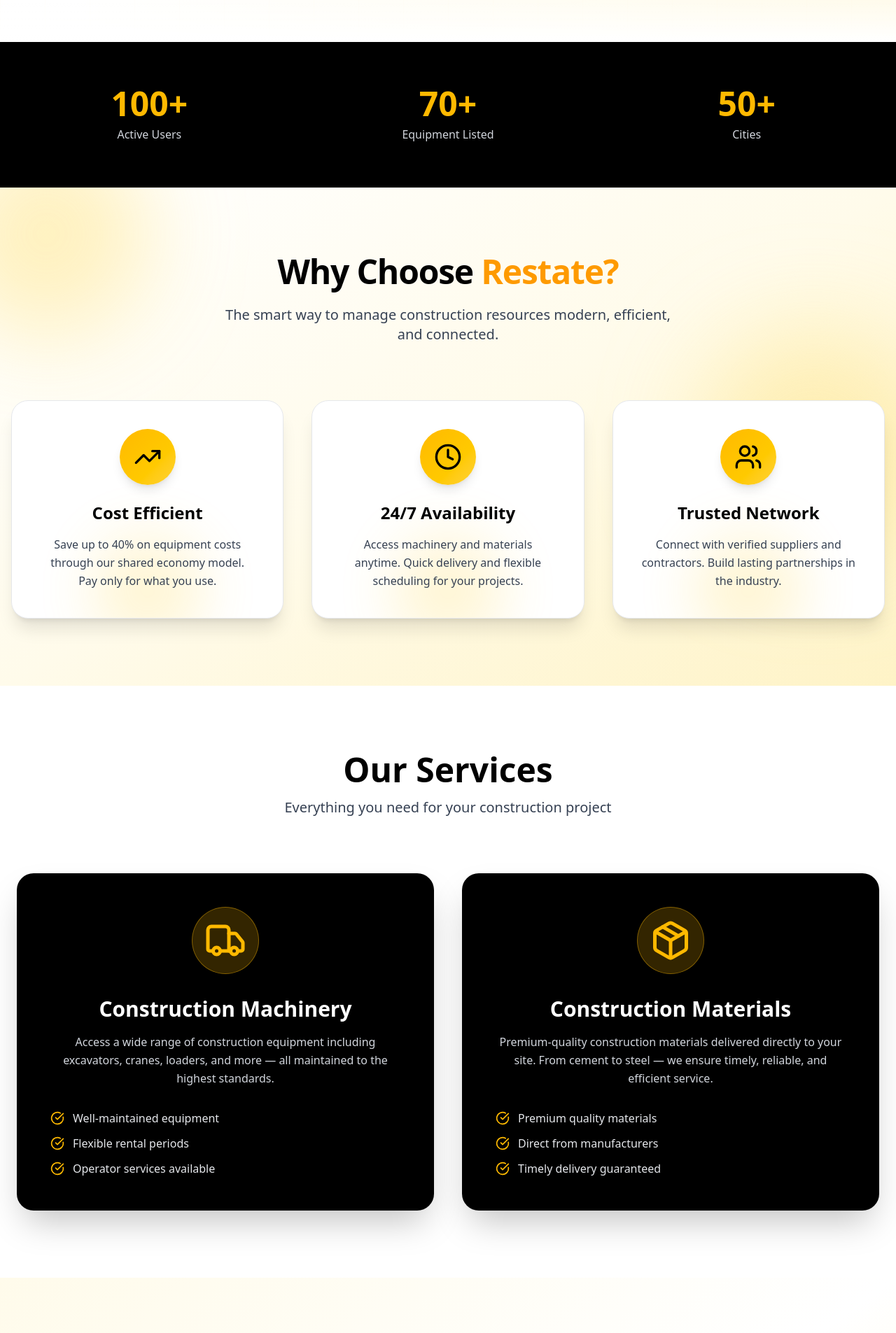
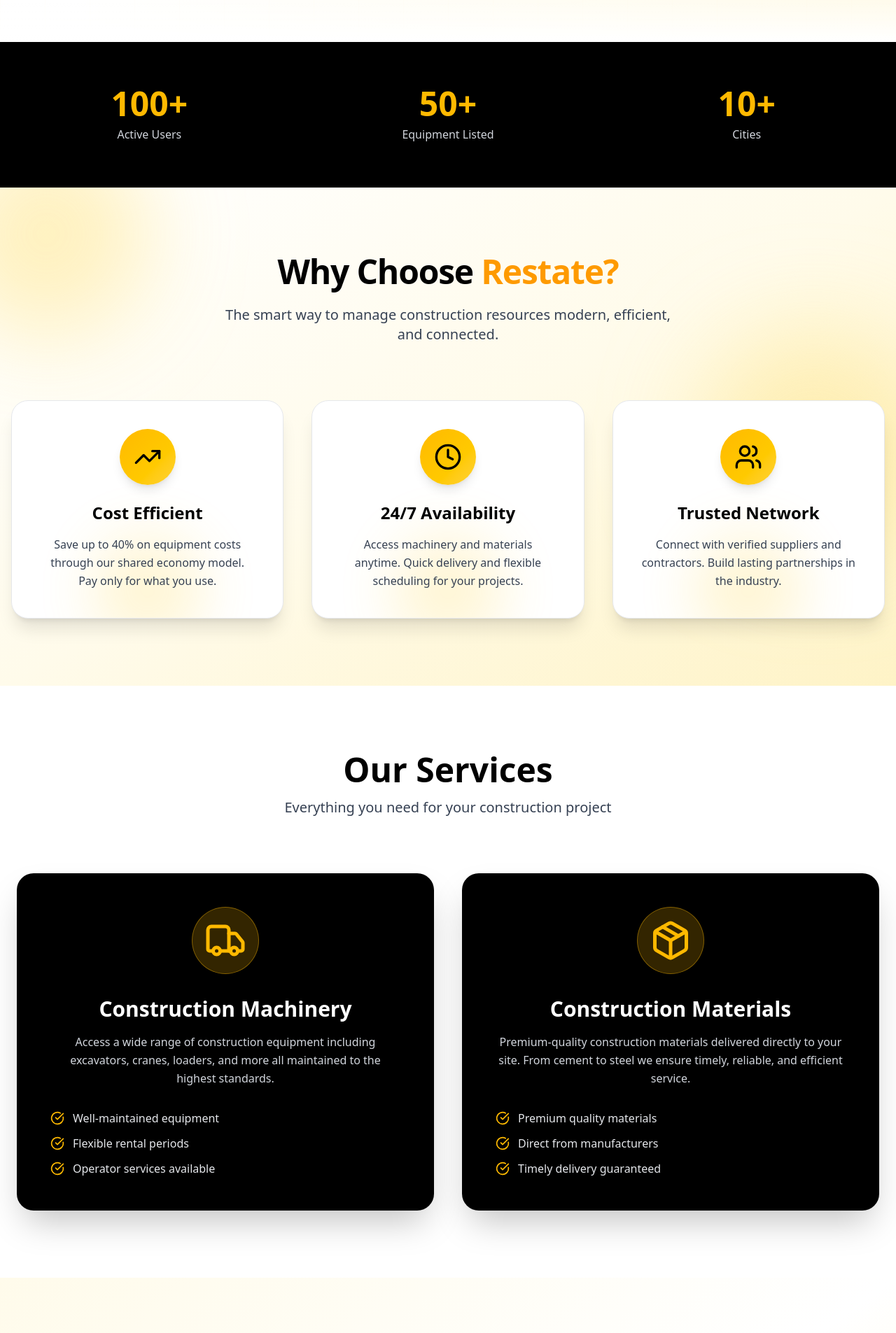
Before and after one commit to budda-manikanta-saaketh/restate-landing-page, a React (Vite) app in the folder restate-landing-page/: page / in a window 1280 px wide. Shown: the part 740-2645 px from the top of the page at 70% size. Built offline with nearby package versions, Linux system fonts and the light colour scheme.

Commit message:
SMALL CHANGES

```diff
--- a/restate-landing-page/src/components/HowItWorks.tsx
+++ b/restate-landing-page/src/components/HowItWorks.tsx
@@ -18,12 +18,12 @@
   {
     num: 2,
     title: "Collaborate Seamlessly",
-    desc: "Book directly with providers. Track deliveries or work progress in real-time — all within the app.",
+    desc: "Book directly with providers. Track deliveries or work progress in real-time all within the app.",
   },
   {
     num: 3,
     title: "Pay Directly",
-    desc: "Once work is done, pay the provider directly. No commissions, no hidden fees — just fair deals.",
+    desc: "Once work is done, pay the provider directly. No commissions, no hidden fees just fair deals.",
   },
 ];
 
@@ -88,7 +88,7 @@
         <div className="flex justify-center">
           <div className="relative w-[280px] h-[560px] bg-black rounded-[40px] shadow-2xl border-[10px] border-gray-900 overflow-hidden animate-float">
             <img
-              src="https://cdn.dribbble.com/users/1187278/screenshots/16742855/media/4f8b6cb828bff2bff3bdfb5ff5f745b7.png?resize=400x0"
+              src="/Home.jpg"
               alt="App preview"
               className="w-full h-full object-cover"
             />
--- a/restate-landing-page/src/components/ServiceSection.tsx
+++ b/restate-landing-page/src/components/ServiceSection.tsx
@@ -35,7 +35,7 @@
             </h3>
             <p className="text-gray-300 mt-4 mb-8 text-center leading-relaxed">
               Access a wide range of construction equipment including
-              excavators, cranes, loaders, and more — all maintained to the
+              excavators, cranes, loaders, and more all maintained to the
               highest standards.
             </p>
             <ul className="space-y-3 text-gray-200">
@@ -68,7 +68,7 @@
             </h3>
             <p className="text-gray-300 mt-4 mb-8 text-center leading-relaxed">
               Premium-quality construction materials delivered directly to your
-              site. From cement to steel — we ensure timely, reliable, and
+              site. From cement to steel we ensure timely, reliable, and
               efficient service.
             </p>
             <ul className="space-y-3 text-gray-200">
--- a/restate-landing-page/src/components/StatsSection.tsx
+++ b/restate-landing-page/src/components/StatsSection.tsx
@@ -2,8 +2,8 @@
 
 const stats = [
   { value: "100+", label: "Active Users" },
-  { value: "70+", label: "Equipment Listed" },
-  { value: "50+", label: "Cities" },
+  { value: "50+", label: "Equipment Listed" },
+  { value: "10+", label: "Cities" },
 ];
 
 const StatsSection: React.FC = () => (
```
Also changed, not shown: restate-landing-page/public/Home.jpg (added).
